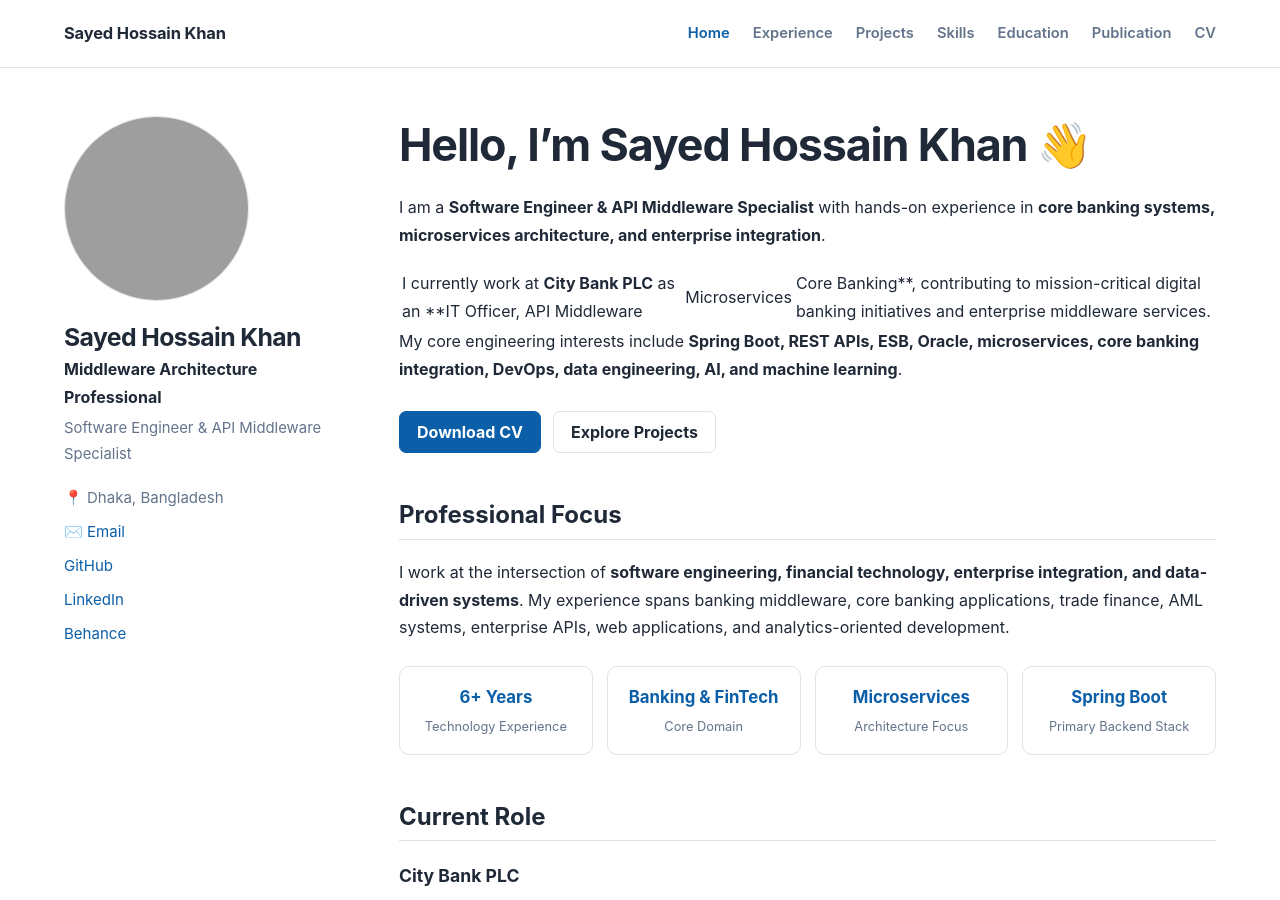
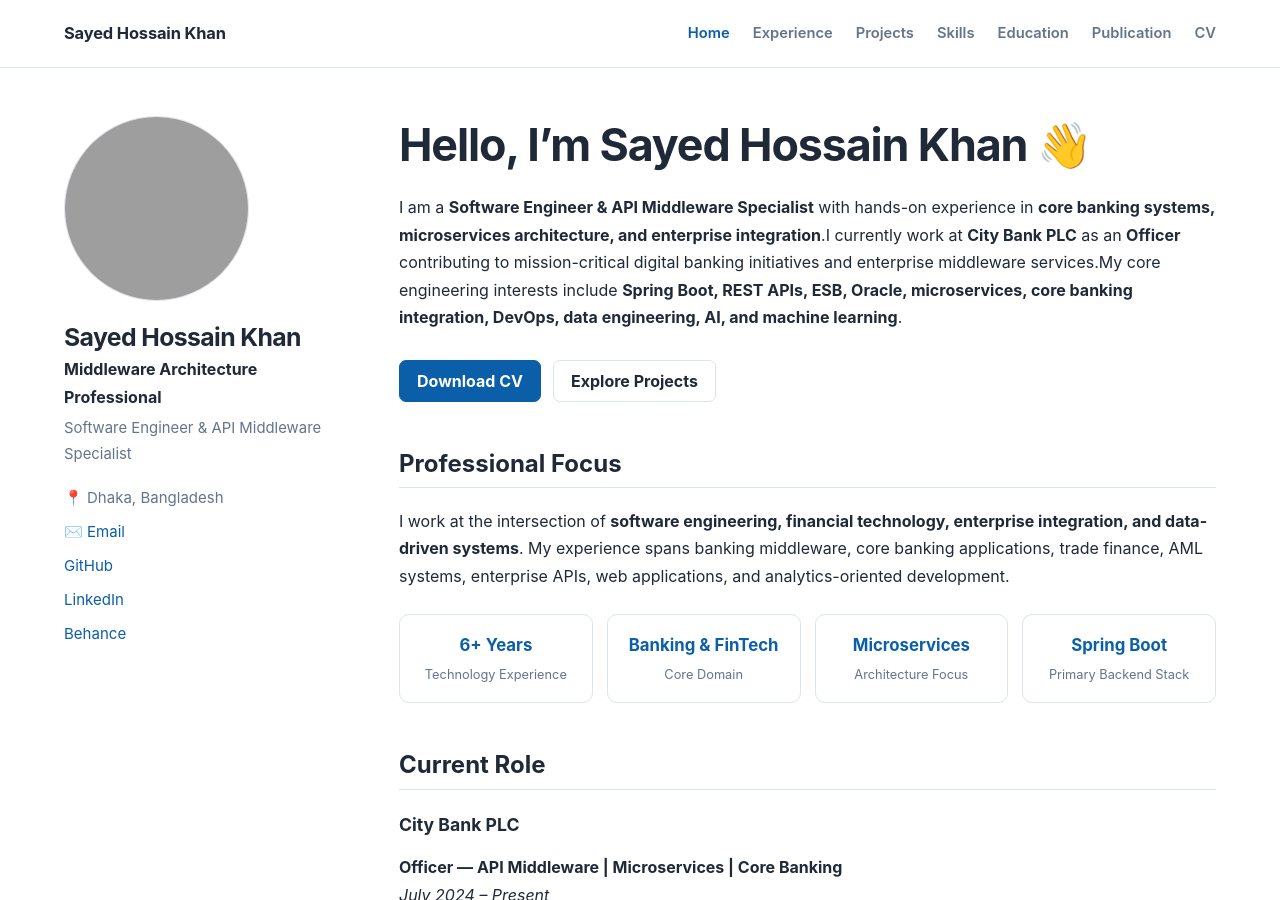
Before and after one commit to shkshuvo/shkshuvo.github.io, a Jekyll site: the page built from index.md, in a window 1280 px wide and 900 px high. Built offline with Jekyll 4.4.1, drawn with Linux system fonts in a browser that asks for light colours; grey boxes are pictures that could not be loaded.

Commit message:
Update index.md

```diff
--- a/index.md
+++ b/index.md
@@ -5,11 +5,7 @@ permalink: /
 
 # Hello, I'm Sayed Hossain Khan 👋
 
-I am a **Software Engineer & API Middleware Specialist** with hands-on experience in **core banking systems, microservices architecture, and enterprise integration**.
-
-I currently work at **City Bank PLC** as an **IT Officer, API Middleware | Microservices | Core Banking**, contributing to mission-critical digital banking initiatives and enterprise middleware services.
-
-My core engineering interests include **Spring Boot, REST APIs, ESB, Oracle, microservices, core banking integration, DevOps, data engineering, AI, and machine learning**.
+I am a **Software Engineer & API Middleware Specialist** with hands-on experience in **core banking systems, microservices architecture, and enterprise integration**.I currently work at **City Bank PLC** as an **Officer** contributing to mission-critical digital banking initiatives and enterprise middleware services.My core engineering interests include **Spring Boot, REST APIs, ESB, Oracle, microservices, core banking integration, DevOps, data engineering, AI, and machine learning**.
 
 <div class="hero-actions">
   <a class="button button-primary" href="/files/cv.pdf">Download CV</a>
```
